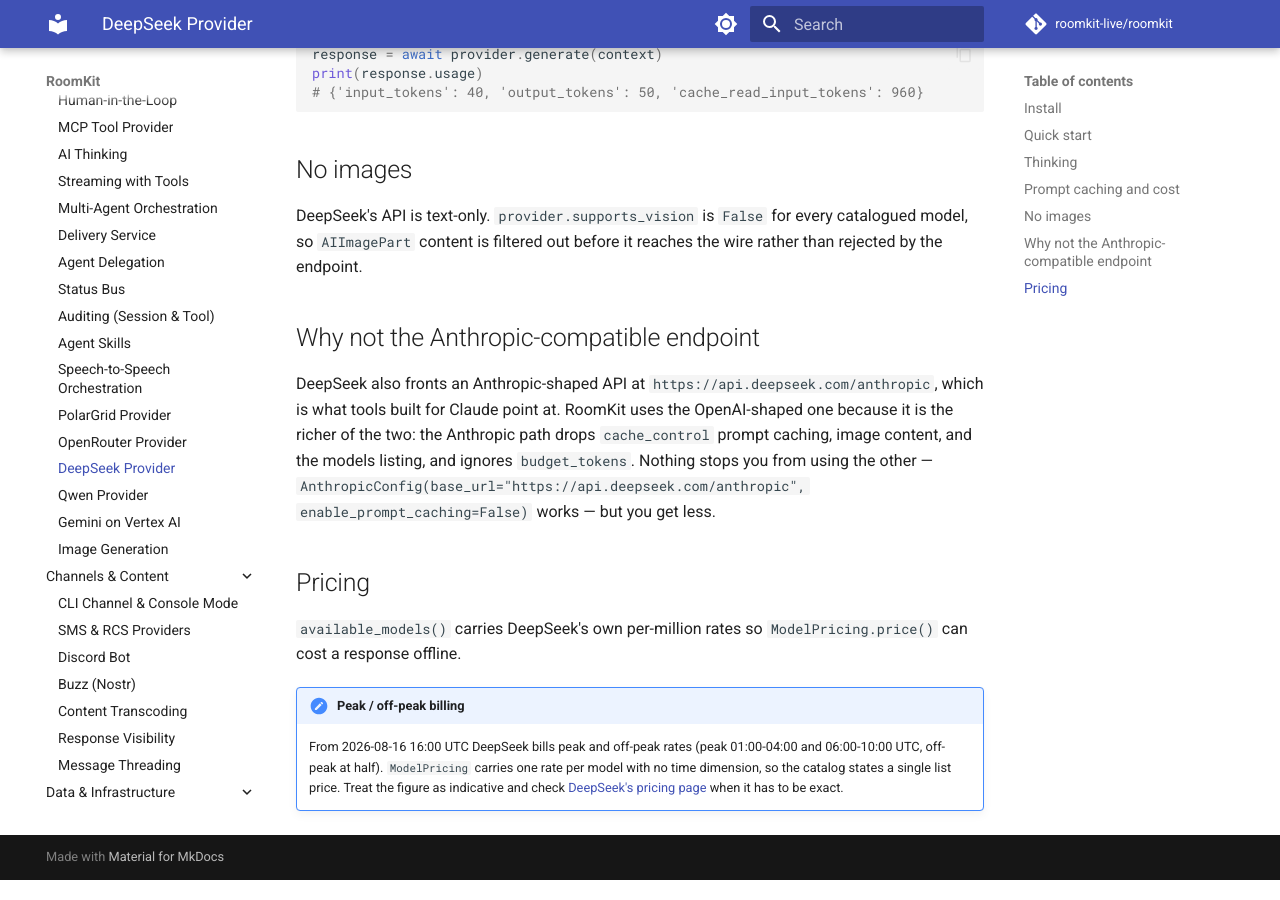
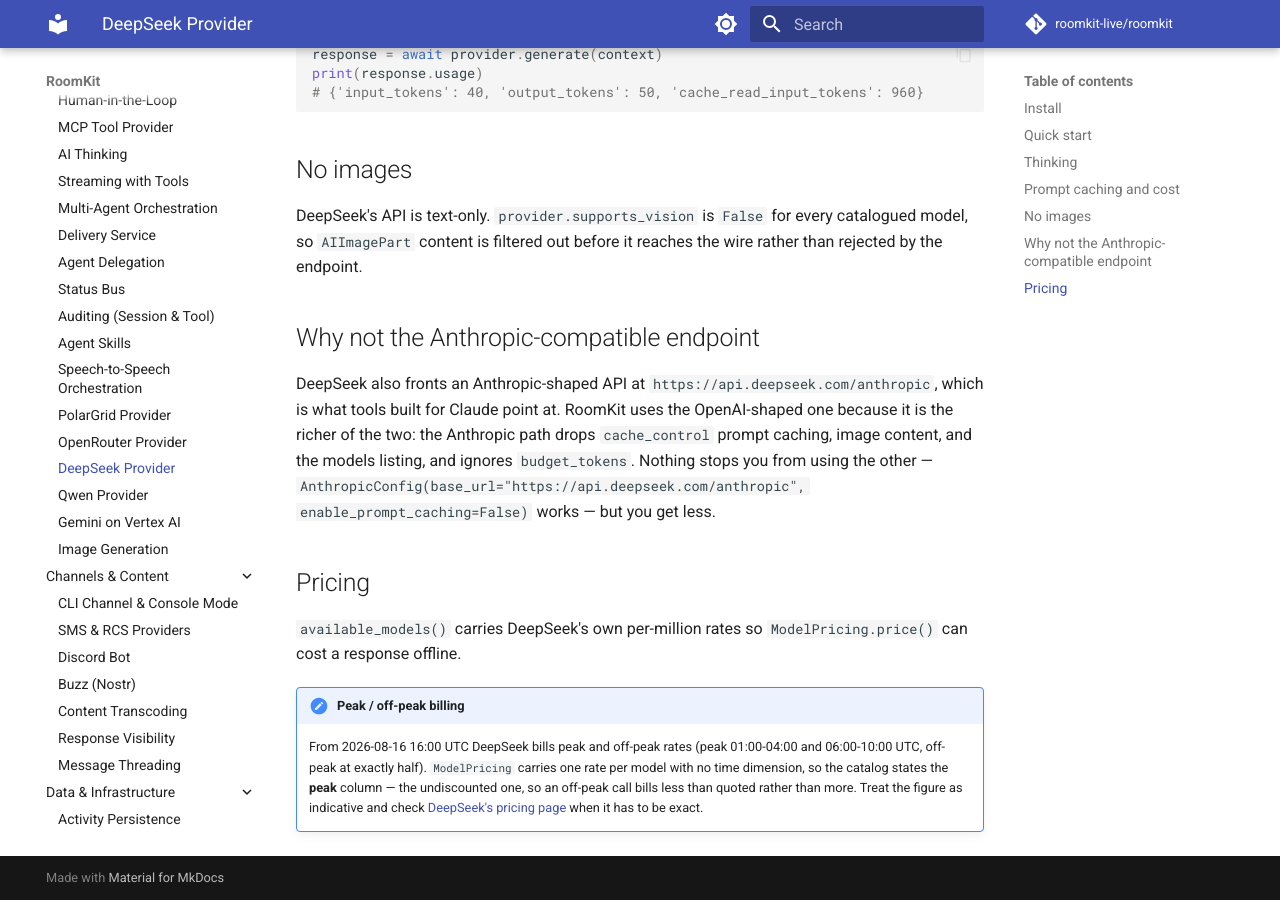
Before and after one commit to roomkit-live/roomkit-docs, an MkDocs documentation site: the page built from docs/guides/deepseek.md, in a window 1280 px wide and 900 px high, scrolled down 1684 px. Built offline with MkDocs 1.6.1 and Material for MkDocs 9.7.7, drawn with Linux system fonts in a browser that asks for light colours; comment, search, counter and statistics services are not loaded.

Commit message:
docs(deepseek): the catalog quotes the peak column, not a single list price
Off-peak is exactly half, so the undiscounted rate bills an off-peak call as
less than quoted rather than more.

```diff
--- a/docs/guides/deepseek.md
+++ b/docs/guides/deepseek.md
@@ -73,4 +73,4 @@ DeepSeek also fronts an Anthropic-shaped API at `https://api.deepseek.com/anthro
 `available_models()` carries DeepSeek's own per-million rates so `ModelPricing.price()` can cost a response offline.
 
 !!! note "Peak / off-peak billing"
-    From 2026-08-16 16:00 UTC DeepSeek bills peak and off-peak rates (peak 01:00-04:00 and 06:00-10:00 UTC, off-peak at half). `ModelPricing` carries one rate per model with no time dimension, so the catalog states a single list price. Treat the figure as indicative and check [DeepSeek's pricing page](https://api-docs.deepseek.com/quick_start/pricing) when it has to be exact.
+    From 2026-08-16 16:00 UTC DeepSeek bills peak and off-peak rates (peak 01:00-04:00 and 06:00-10:00 UTC, off-peak at exactly half). `ModelPricing` carries one rate per model with no time dimension, so the catalog states the **peak** column — the undiscounted one, so an off-peak call bills less than quoted rather than more. Treat the figure as indicative and check [DeepSeek's pricing page](https://api-docs.deepseek.com/quick_start/pricing) when it has to be exact.
```
